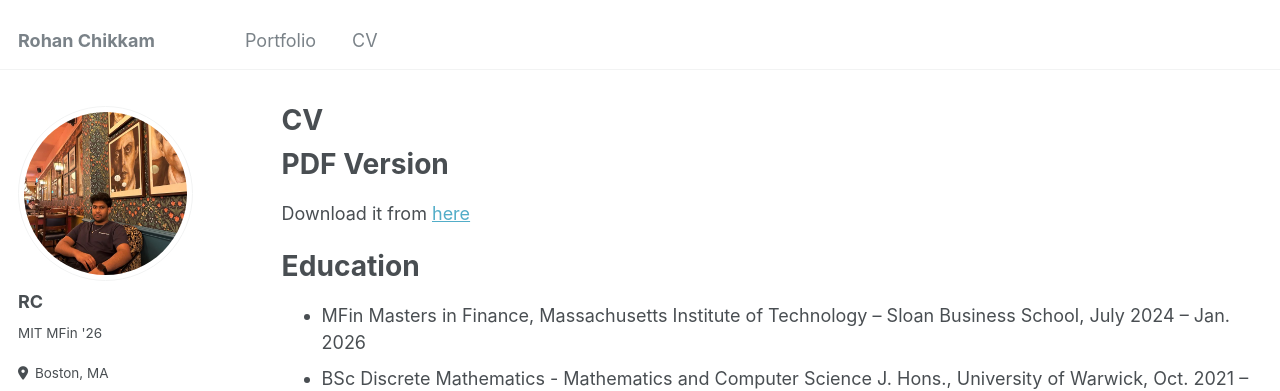
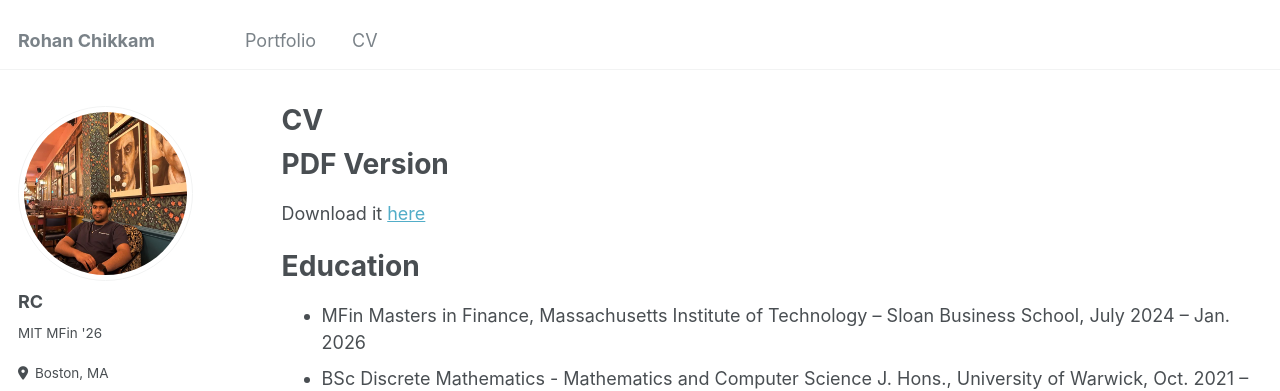
Before and after one commit to chikro1/Personal-Website, a Jekyll site: the page built from _pages/cv.md, in a window 1280 px wide and 900 px high. Shown: the top 391 px of the window. Built offline with Jekyll 4.4.1, drawn with Linux system fonts in a browser that asks for light colours.

Commit message:
tried again

```diff
--- a/_pages/cv.md
+++ b/_pages/cv.md
@@ -11,7 +11,7 @@ redirect_from:
 
 PDF Version
 ======
-Download it from [here](https://rchikkam.co.uk/CV.pdf)
+Download it [here](assets/CV.pdf)
 
 Education
 ======
```
Also changed, not shown: 2 other files.
